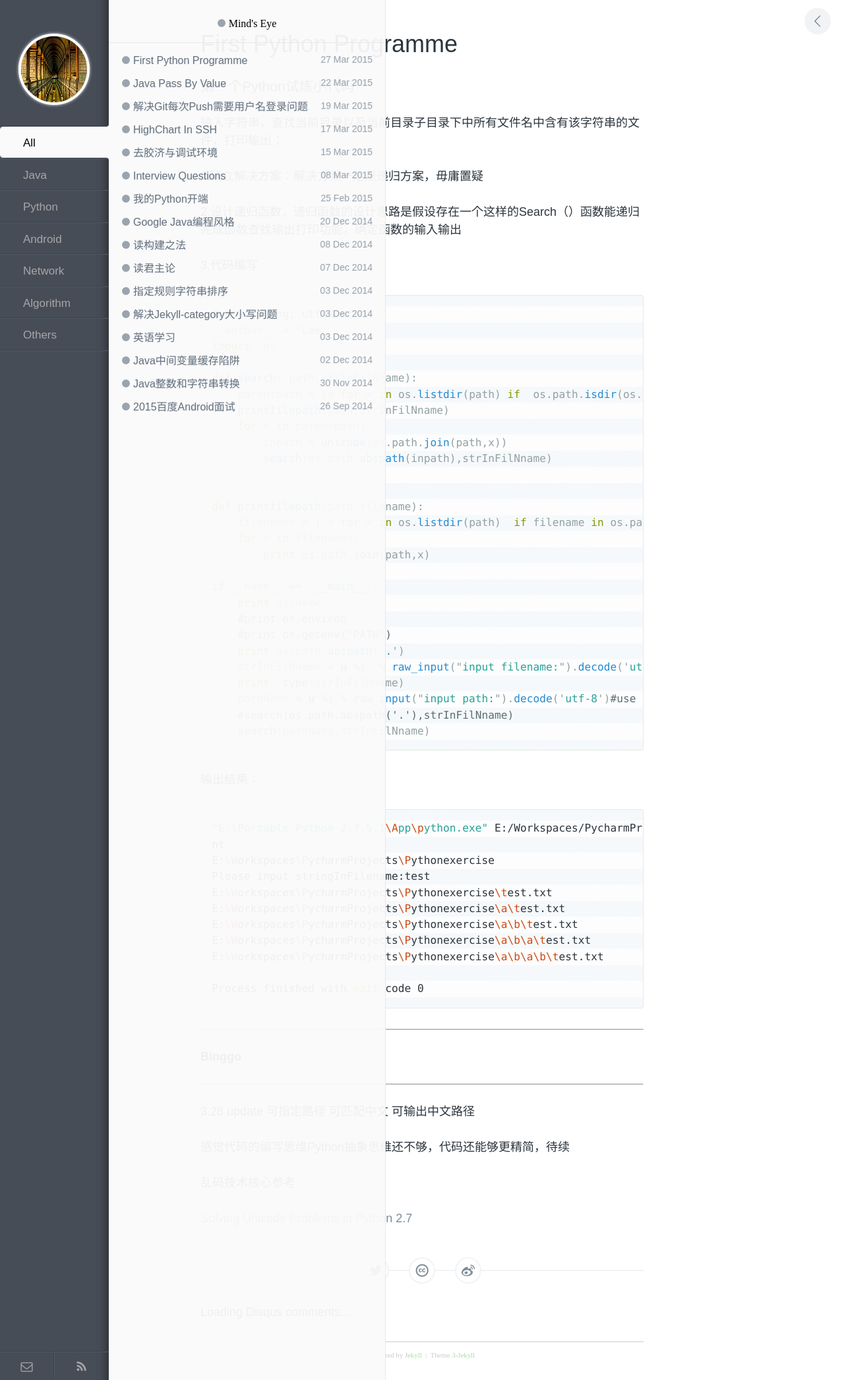
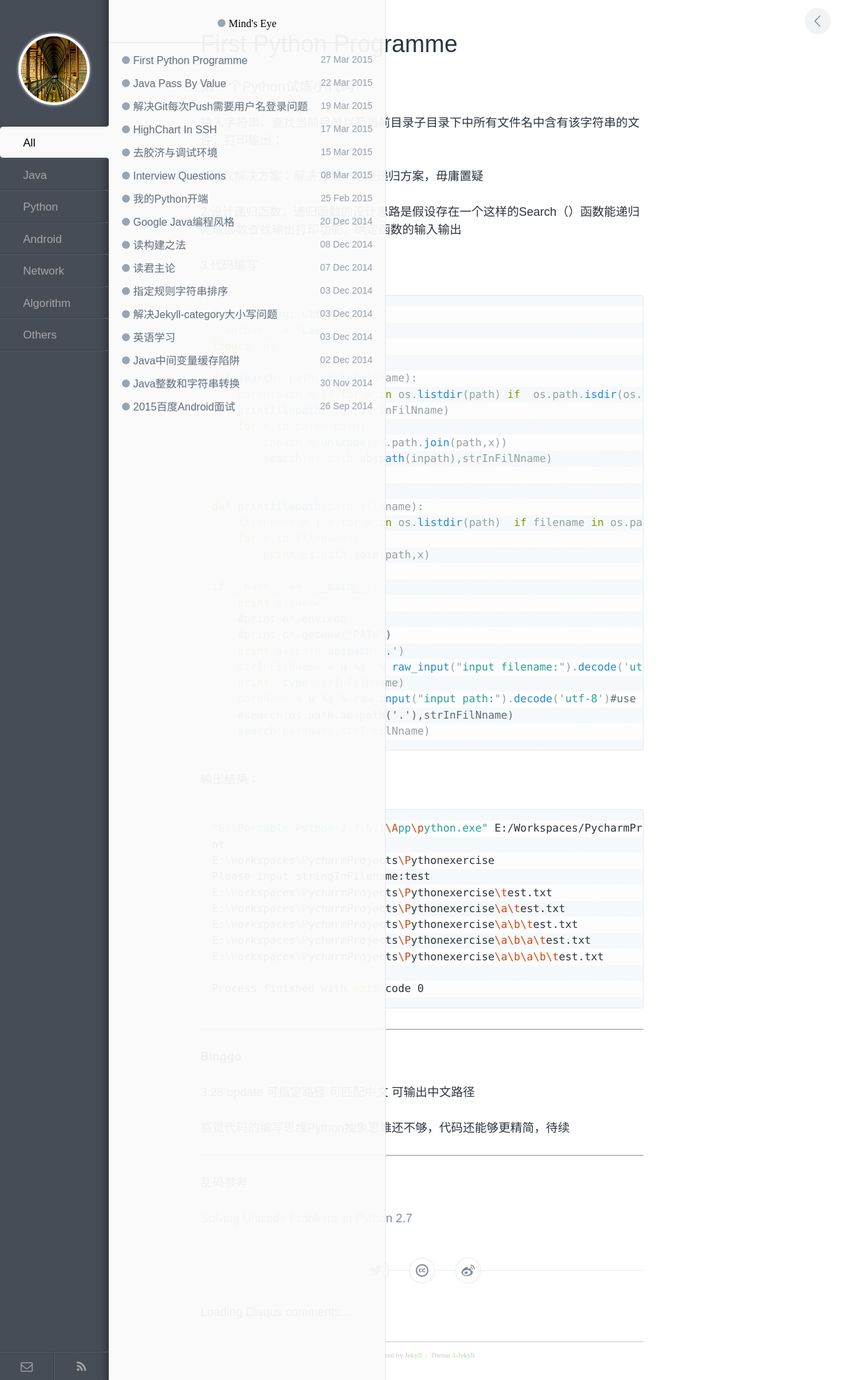
Before and after one commit to enlipan/enlipan.github.io, a Jekyll site: the page built from _posts/2015-3-27-first-Python.md, in a window 1280 px wide. Shown: the whole page at 66% size. Built offline with Jekyll 4.4.1, drawn with Linux system fonts in a browser that asks for light colours; comment, search, counter and statistics services are not loaded.

Commit message:
update python first

```diff
--- a/_posts/2015-3-27-first-Python.md
+++ b/_posts/2015-3-27-first-Python.md
@@ -68,11 +68,13 @@ Process finished with exit code 0
 
 **Binggo**
 
----
+
 3.28  update 可指定路径   可匹配中文 可输出中文路径
 
 感觉代码的编写思维Python抽象思维还不够，代码还能够更精简，待续
 
-乱码技术核心参考
+---
+
+乱码参考
 
 [Solving Unicode Problems in Python 2.7](http://www.azavea.com/blogs/labs/2014/03/solving-unicode-problems-in-python-2-7/   "Solving Unicode Problems in Python 2.7")
```
